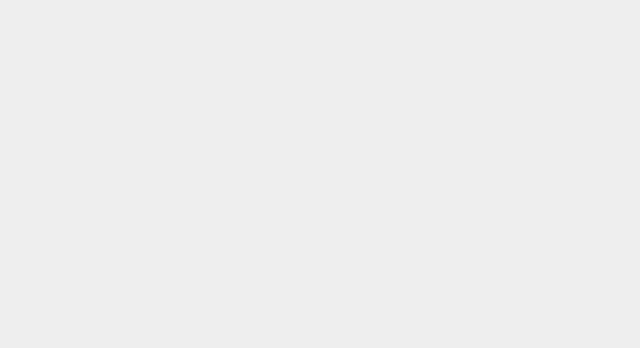
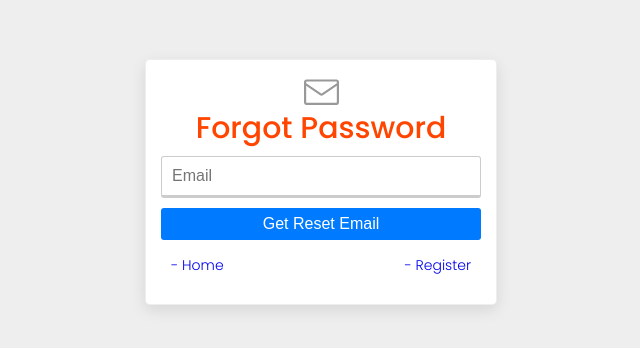
Before and after one commit to Harry8679/Auth_Mern_Ewo_Front, a React (Create React App) app: page /forgot in a window 1280 px wide. Before the commit this address had no page. Shown: the part 218-566 px from the top of the page, without its empty margins (319-959 px from the left). Built offline with nearby package versions, Linux system fonts and the light colour scheme; the HTML template or start-up script is replaced by a standard one.

Commit message:
Forgot Password Component

```diff
--- a/src/App.js
+++ b/src/App.js
@@ -3,6 +3,7 @@ import Home from './pages/home/Home';
 import Layout from './components/layout/Layout';
 import Login from './pages/auth/Login';
 import Register from './pages/auth/Register';
+import Forgot from './pages/auth/Forgot';
 
 const App = () => {
   return (
@@ -12,6 +13,7 @@ const App = () => {
           <Route path='/' element={<Layout><Home /></Layout>} />
           <Route path='/login' element={<Login />} />
           <Route path='/register' element={<Register />} />
+          <Route path='/forgot' element={<Forgot />} />
         </Routes>
       </BrowserRouter>
     </>
--- /dev/null
+++ b/src/pages/auth/Forgot.js
@@ -0,0 +1,39 @@
+import React, { useState } from "react";
+import styles from "./auth.module.scss";
+import Card from "../../components/card/Card";
+import { Link } from "react-router-dom";
+import { GoMail } from "react-icons/go";
+
+
+const Forgot = () => {
+  const [email, setEmail] = useState('');
+
+  const handleInputChange = () => {};
+
+  const loginUser = () => {};
+  return (
+    <div className={`container ${styles.auth}`}>
+      <Card>
+        <div className={styles.form}>
+          <div className="--flex-center">
+            <GoMail size={35} color="#999" />
+          </div>
+          <h2>Forgot Password</h2>
+
+          <form onSubmit={loginUser}>
+            <input type='email' placeholder='Email' required name='email' value={email} onChange={handleInputChange} />
+
+            <button className="--btn --btn-primary --btn-block" type="submit">Get Reset Email</button>
+
+            <span className={styles.links}>
+                <p><Link to='/'>- Home</Link></p>
+                <p><Link to='/register'>- Register</Link></p>
+            </span>
+          </form>
+        </div>
+      </Card>
+    </div>
+  );
+};
+
+export default Forgot;
```
